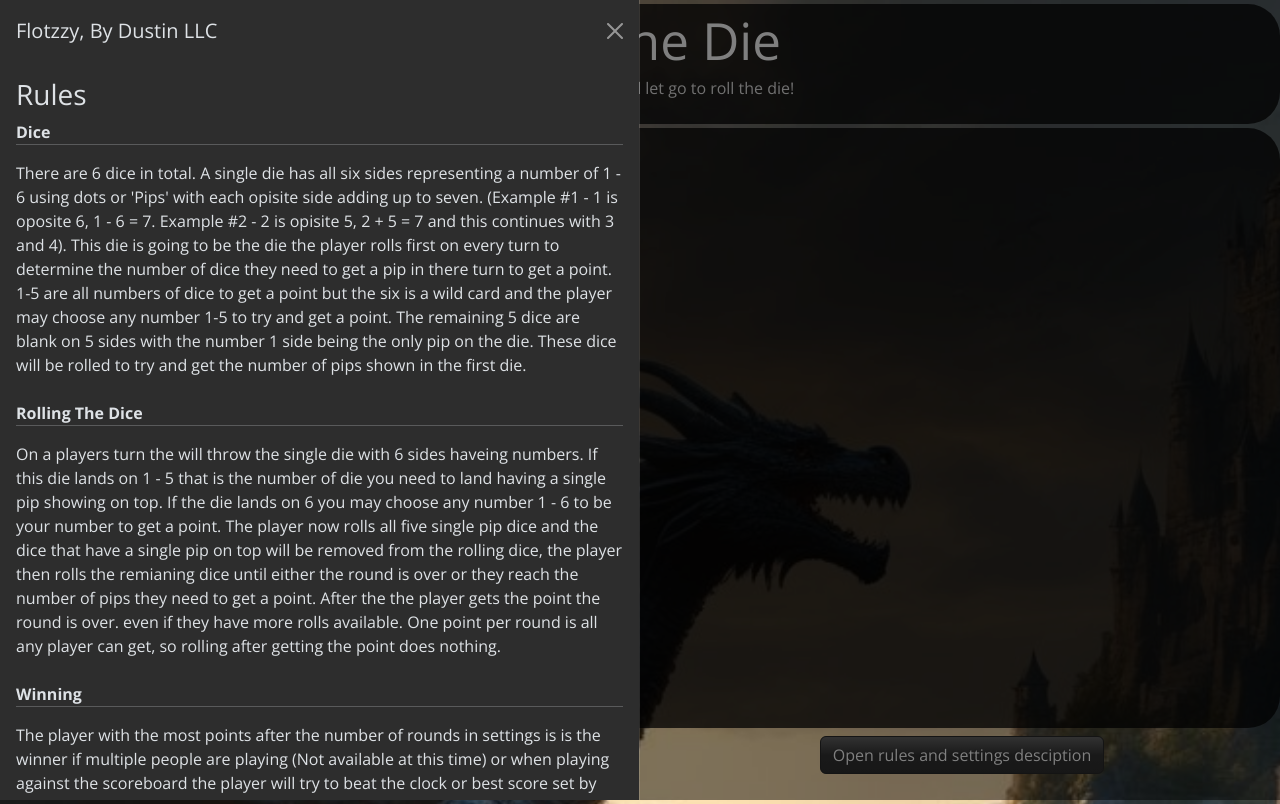
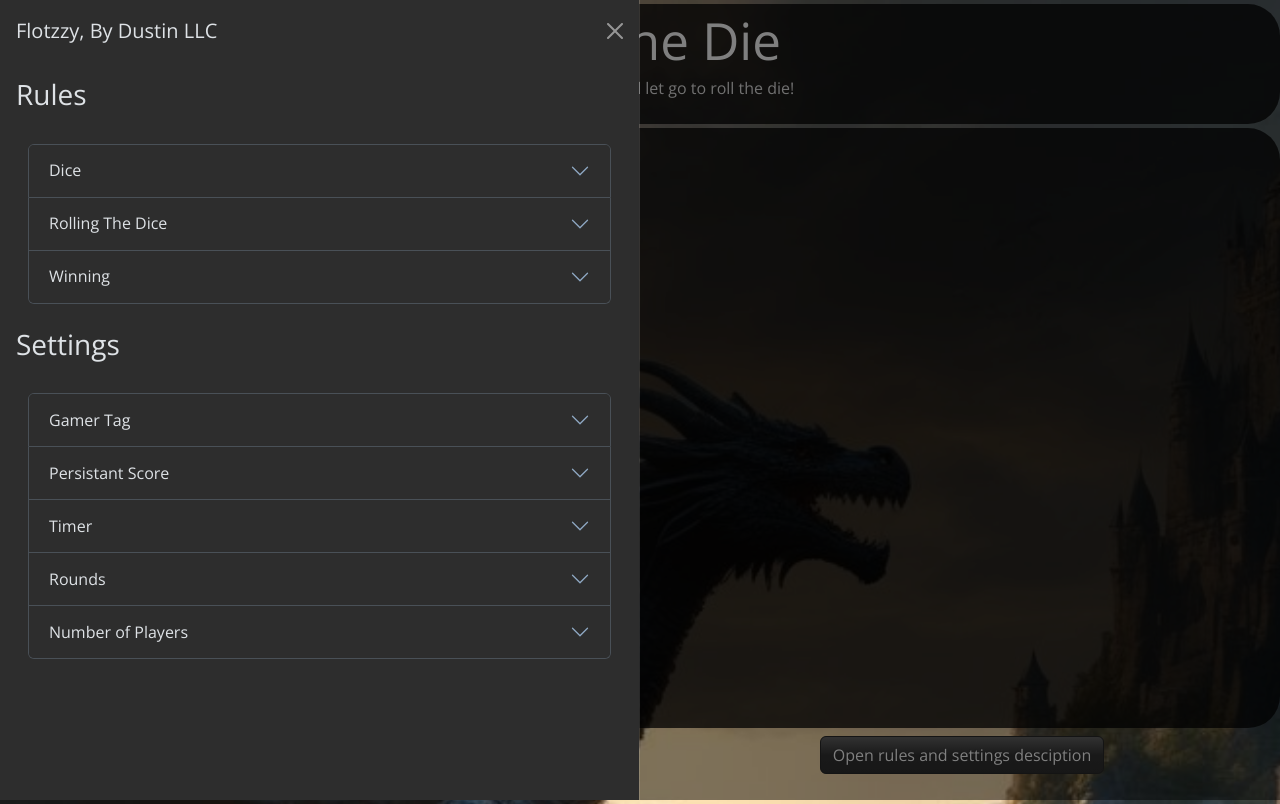
Before and after one commit to pagesbydustin/react-dice, a React (Vite) app: page / in a window 1280 px wide. Both pictures are taken after a click on the button "Open rules and settings desciption". Built offline with nearby package versions, Linux system fonts and the light colour scheme.

Commit message:
Added accordian to rules

```diff
--- a/src/assets/componenents/DescriptionComponent.jsx
+++ b/src/assets/componenents/DescriptionComponent.jsx
@@ -1,5 +1,12 @@
 import { useState } from "react";
-import { Button, Col, Container, Offcanvas, Row } from "react-bootstrap";
+import {
+  Accordion,
+  Button,
+  Col,
+  Container,
+  Offcanvas,
+  Row,
+} from "react-bootstrap";
 import DataFile from "../data/RulesAndSettingsData.json";
 function DescriptionComponent() {
   const [show, setShow] = useState(false);
@@ -16,77 +23,67 @@ function DescriptionComponent() {
       <Button variant="dark" onClick={handleOpen}>
         Open rules and settings desciption
       </Button>
-      <Offcanvas id="OCDescription" className="w-50" show={show} onHide={handleClose}>
+      <Offcanvas
+        id="OCDescription"
+        className="w-50"
+        show={show}
+        onHide={handleClose}
+      >
         <Offcanvas.Header closeButton>
           <Offcanvas.Title>{DataFile.GameName}</Offcanvas.Title>
         </Offcanvas.Header>
         <Offcanvas.Body>
           <h3>Rules</h3>
-
+          <br />
           <Container fluid>
-            <Row fluid className="fw-bold">
-              Dice
-              <hr />
-            </Row>
-            <Row fluid>{DataFile.Rules["Dice"]}</Row>
+            <Accordion>
+              <Accordion.Item eventKey={0}>
+                <Accordion.Header>Dice</Accordion.Header>
+                <Accordion.Body>{DataFile.Rules["Dice"]}</Accordion.Body>
+              </Accordion.Item>
+              <Accordion.Item eventKey={1}>
+                <Accordion.Header>Rolling The Dice</Accordion.Header>
+                <Accordion.Body>
+                  {DataFile.Rules["Rolling the Dice"]}
+                </Accordion.Body>
+              </Accordion.Item>
+              <Accordion.Item eventKey={2}>
+                <Accordion.Header>Winning</Accordion.Header>
+                <Accordion.Body>{DataFile.Rules["How to win"]}</Accordion.Body>
+              </Accordion.Item>
+            </Accordion>
           </Container>
           <br />
-          <Container fluid>
-            <Row fluid className="fw-bold">
-              Rolling The Dice
-              <hr />
-            </Row>
-            <Row fluid>{DataFile.Rules["Rolling the Dice"]}</Row>
-          </Container>
+          <h3>Settings</h3>
           <br />
           <Container fluid>
-            <Row fluid className="fw-bold">
-              Winning
-              <hr />
-            </Row>
-            <Row fluid>{DataFile.Rules["How to win"]}</Row>
-          </Container>
-          <br />
+            <Accordion>
+              <Accordion.Item eventKey={0}>
+                <Accordion.Header>Gamer Tag</Accordion.Header>
+                <Accordion.Body>{DataFile.Settings.GamerTag}</Accordion.Body>
+              </Accordion.Item>
+              <Accordion.Item eventKey={1}>
+                <Accordion.Header>Persistant Score</Accordion.Header>
+                <Accordion.Body>
+                  {DataFile.Settings["Persistant Score"]}
+                </Accordion.Body>
+              </Accordion.Item>
+              <Accordion.Item eventKey={2}>
+                <Accordion.Header>Timer</Accordion.Header>
+                <Accordion.Body>{DataFile.Settings.Timer}</Accordion.Body>
+              </Accordion.Item>
 
-          <h3>Settings</h3>
-          <Container fluid>
-            <Row fluid className="fw-bold">
-              GamerTag
-              <hr />
-            </Row>
-            <Row fluid>{DataFile.Settings.GamerTag}</Row>
-          </Container>
-          <br />
-          <Container fluid>
-            <Row fluid className="fw-bold">
-              Persistant Score
-              <hr />
-            </Row>
-            <Row fluid>{DataFile.Settings["Persistant Score"]}</Row>
-          </Container>
-          <br />
-          <Container fluid>
-            <Row fluid className="fw-bold">
-              Timer
-              <hr />
-            </Row>
-            <Row fluid>{DataFile.Settings.Timer}</Row>
-          </Container>
-          <br />
-          <Container fluid>
-            <Row fluid className="fw-bold">
-              Rounds
-              <hr />
-            </Row>
-            <Row fluid>{DataFile.Settings.Rounds}</Row>
-          </Container>
-          <br />
-          <Container fluid>
-            <Row fluid className="fw-bold">
-              Number of Players
-              <hr />
-            </Row>
-            <Row fluid>{DataFile.Settings["Number of Players"]}</Row>
+              <Accordion.Item eventKey={3}>
+                <Accordion.Header>Rounds</Accordion.Header>
+                <Accordion.Body>{DataFile.Settings.Rounds}</Accordion.Body>
+              </Accordion.Item>
+              <Accordion.Item eventKey={4}>
+                <Accordion.Header>Number of Players</Accordion.Header>
+                <Accordion.Body>
+                  {DataFile.Settings["Number of Players"]}
+                </Accordion.Body>
+              </Accordion.Item>
+            </Accordion>
           </Container>
         </Offcanvas.Body>
       </Offcanvas>
```
